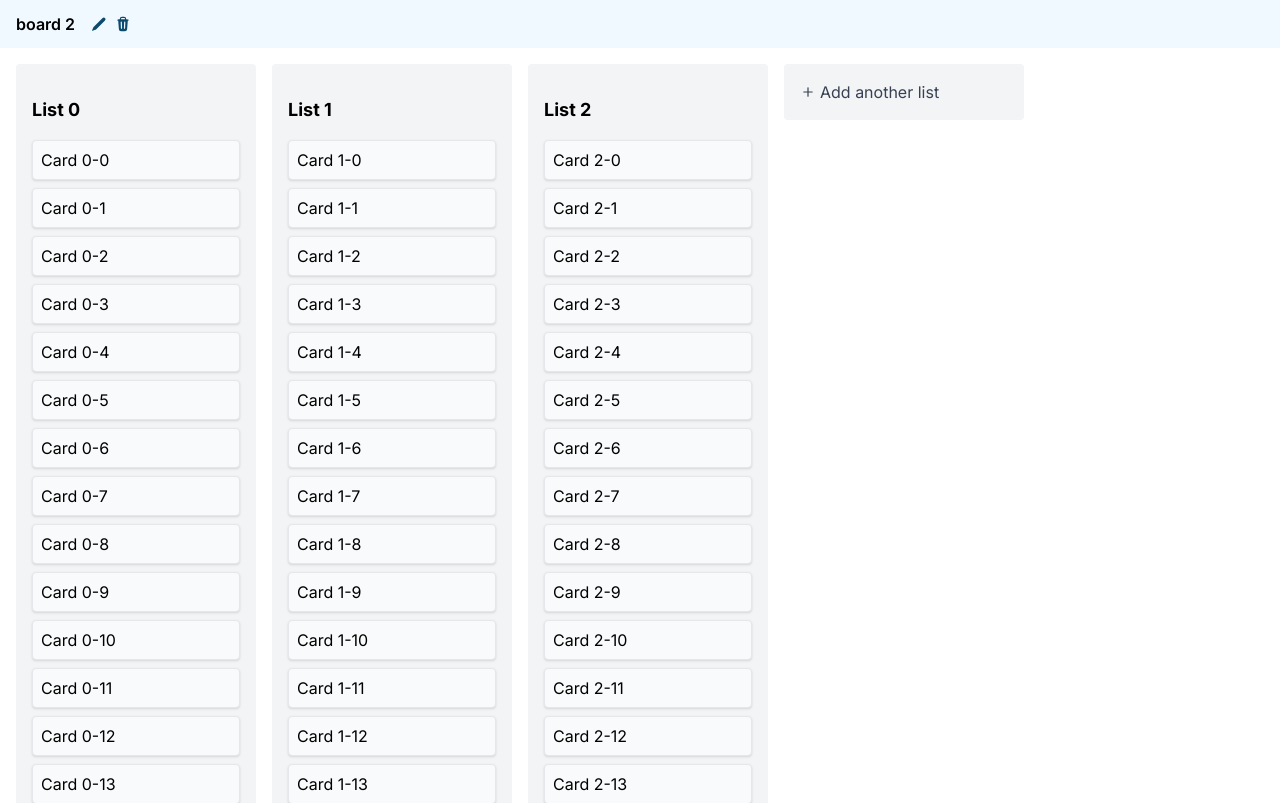
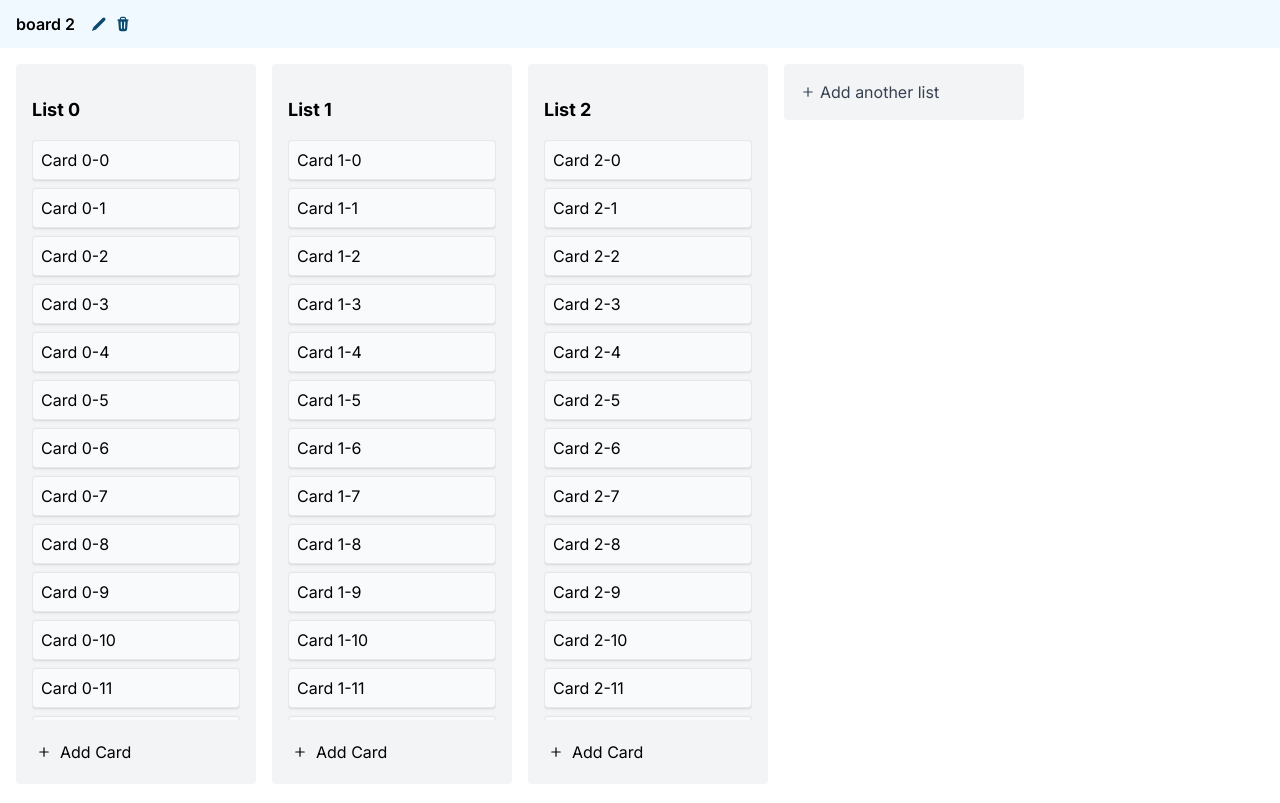
Before and after one commit to juniusfree/treclone, a Next.js app: page /board/145d2cdf-084d-4105-8950-eb680e1d0bf9 in a window 1280 px wide. Shown: the top 803 px of the page. Built offline with nearby package versions, Linux system fonts and the light colour scheme.

Commit message:
ui: update list scrolling

```diff
--- a/app/components/boardId.tsx
+++ b/app/components/boardId.tsx
@@ -29,7 +29,7 @@ const BoardIdComponent = ({ params }: BoardIdComponentProps) => {
   if (!currentBoard) return null;
   return (
     <BoardIdContext.Provider value={currentBoard}>
-      <div className="relative">
+      <div className="relative h-screen">
         <BoardIdHeaderComponent />
         <DndContextComponent />
       </div>
--- a/app/components/listDroppable.tsx
+++ b/app/components/listDroppable.tsx
@@ -64,14 +64,13 @@ const ListDroppableComponent = ({
     <div
       ref={setNodeRefSortable}
       style={style}
-      className={`group relative w-60 p-4 rounded h-fit bg-gray-100 ${
+      className={`group flex flex-col relative w-60 p-4 rounded max-h-[90vh] h-full overflow-hidden bg-gray-100 ${
         isDragging && "opacity-50"
       }`}
       {...listeners}
       {...attributes}
     >
       <SortableContext items={cards}>
-        <div ref={setNodeRef}>
         {isEditing ? (
           <div className="py-4">
             <input
@@ -121,12 +120,21 @@ const ListDroppableComponent = ({
             </div>
           </div>
         )}
-          <div className="flex flex-col gap-2">
+        {Boolean(cards.length) && (
+          <div className="flex flex-col gap-2 overflow-scroll">
             {cards?.map(({ id, ...props }) => (
-              <CardDraggableComponent key={id} id={id} {...props} />
+              <div key={id}>
+                <CardDraggableComponent id={id} {...props} />
+              </div>
             ))}
+          </div>
+        )}
+        <div
+          className={`flex-grow w-full mt-auto ${
+            Boolean(cards.length) && "pt-4"
+          }`}
+        >
           <AddCard listId={id} />
-          </div>
         </div>
       </SortableContext>
     </div>
```
Lines whose indentation alone changed are shown as unchanged.
